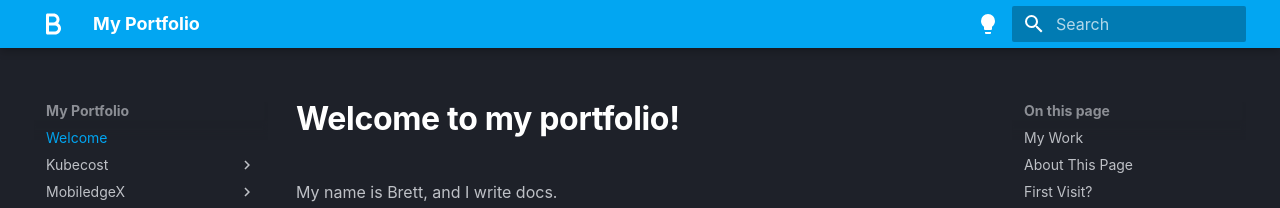
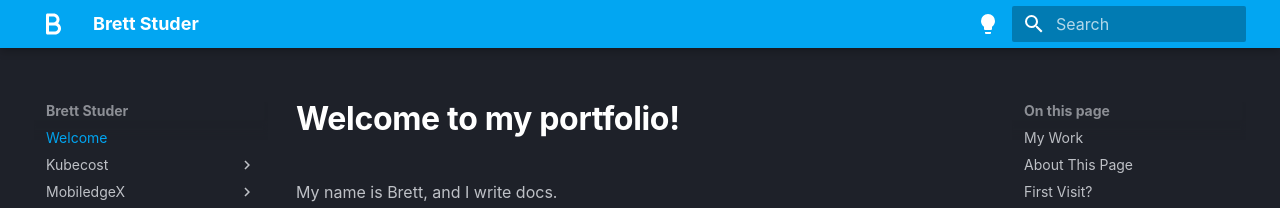
Before and after one commit to brstuder/mkdocs, an MkDocs documentation site: the page built from docs/index.md, in a window 1280 px wide. Shown: the top 208 px of the page. Built offline with MkDocs 1.6.1 and Material for MkDocs 9.7.7, drawn with Linux system fonts in a browser that asks for light colours; some web fonts are replaced.

Commit message:
Attempted CSS fix

```diff
--- a/docs/index.md
+++ b/docs/index.md
@@ -7,16 +7,16 @@
 As a technical writer, I have worked in both software and healthcare companies, but my focus has been with fledgling startups, building out their knowledge bases with nowhere to go but forward. I have worked through multiple tool migrations, and have built out style and contribution guidelines for many companies as they look for a voice that represents their brand and their values. You can select from these company logos to learn more about my involvement with each.
 
 <div class="icon-grid">
-  <a href="kubecost/kubecost-overview" class="icon-button">
+  <a href="kubecost/kubecost-overview.md" class="icon-button">
     <img src="images/welcome/logo1.png" alt="Kubecost">
   </a>
-  <a href="mobiledgex/mobiledgex" class="icon-button">
+  <a href="mobiledgex/mobiledgex.md" class="icon-button">
     <img src="images/welcome/logo2.png" alt="MobiledgeX">
   </a>
-  <a href="arine" class="icon-button">
+  <a href="arine.md" class="icon-button">
     <img src="images/welcome/logo3.png" alt="Arine">
   </a>
-  <a href="openmrs" class="icon-button">
+  <a href="openmrs.md" class="icon-button">
     <img src="images/welcome/logo4.png" alt="OpenMRS">
   </a>
 </div>
--- a/mkdocs.yml
+++ b/mkdocs.yml
@@ -1,5 +1,6 @@
-site_name: My Portfolio
-site_url: https://brettstuder.com/portfolio
+use_directory_urls: true
+site_name: Brett Studer
+site_url: https://brstuder.github.io/portfolio/
 theme:
   name: material
   font:
@@ -60,7 +61,7 @@
       title: On this page
 
 extra_css:
-  - stylesheets/style.css
+  - /portfolio/stylesheets/style.css
 
 plugins:
   - search #includes a search bar at the top of the page
```
